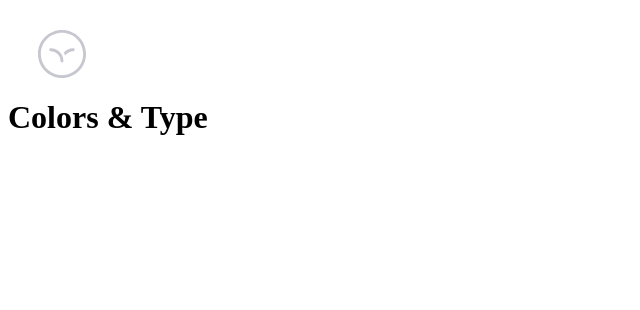
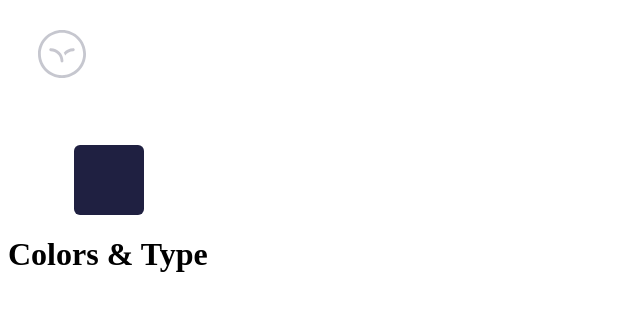
Before and after one commit to SAMSerg/Hotel, a website built with webpack: page src/ui-kit/colors-type.pug in a window 1280 px wide. Shown: the whole page, without its empty margins (0-640 px from the left). Built offline with nearby package versions, Linux system fonts and the light colour scheme.

Commit message:
page structure added

```diff
--- a/src/ui-kit/colors-group/colors-group.css
+++ b/src/ui-kit/colors-group/colors-group.css
@@ -1,3 +1,3 @@
 .colors-group {
-    width: 281.26px;
+    max-width: 281.26px;
 }
--- a/src/ui-kit/colors-type.css
+++ b/src/ui-kit/colors-type.css
@@ -1,2 +1,8 @@
 @import "./logo/logo.css";
 @import "./logo/_header/logo_header.css";
+@import "./colors-group/colors-group.css";
+@import "./color-block/color-block.css";
+@import "./rectangle/rectangle.css";
+@import "./rectangle/_shade-100/rectangle_shade-100.css";
+@import "./page-conteiner/page-conteiner.css";
+@import "./page-conteiner/_body/page-conteiner_body.css";
--- a/src/ui-kit/colors-type.pug
+++ b/src/ui-kit/colors-type.pug
@@ -5,5 +5,10 @@ head
   title Colors & Type
 
 .logo.logo_header
+.page-conteiner.page-conteiner_body
+  .colors-group
+    .color-block
+      .rectangle.rectangle_shade-100
+
 .conteiner
   h1 Colors & Type
--- /dev/null
+++ b/src/ui-kit/page-conteiner/_body/page-conteiner_body.css
@@ -0,0 +1,3 @@
+.page-conteiner_body{
+margin: 67px auto 0px auto;
+}
--- /dev/null
+++ b/src/ui-kit/page-conteiner/page-conteiner.css
@@ -0,0 +1,4 @@
+.page-conteiner{
+    max-width: 1133px;
+    box-sizing: border-box;
+}
```
Also changed, not shown: dist/index.html, dist/ui-kit/colors-type.html, 4 other files.
